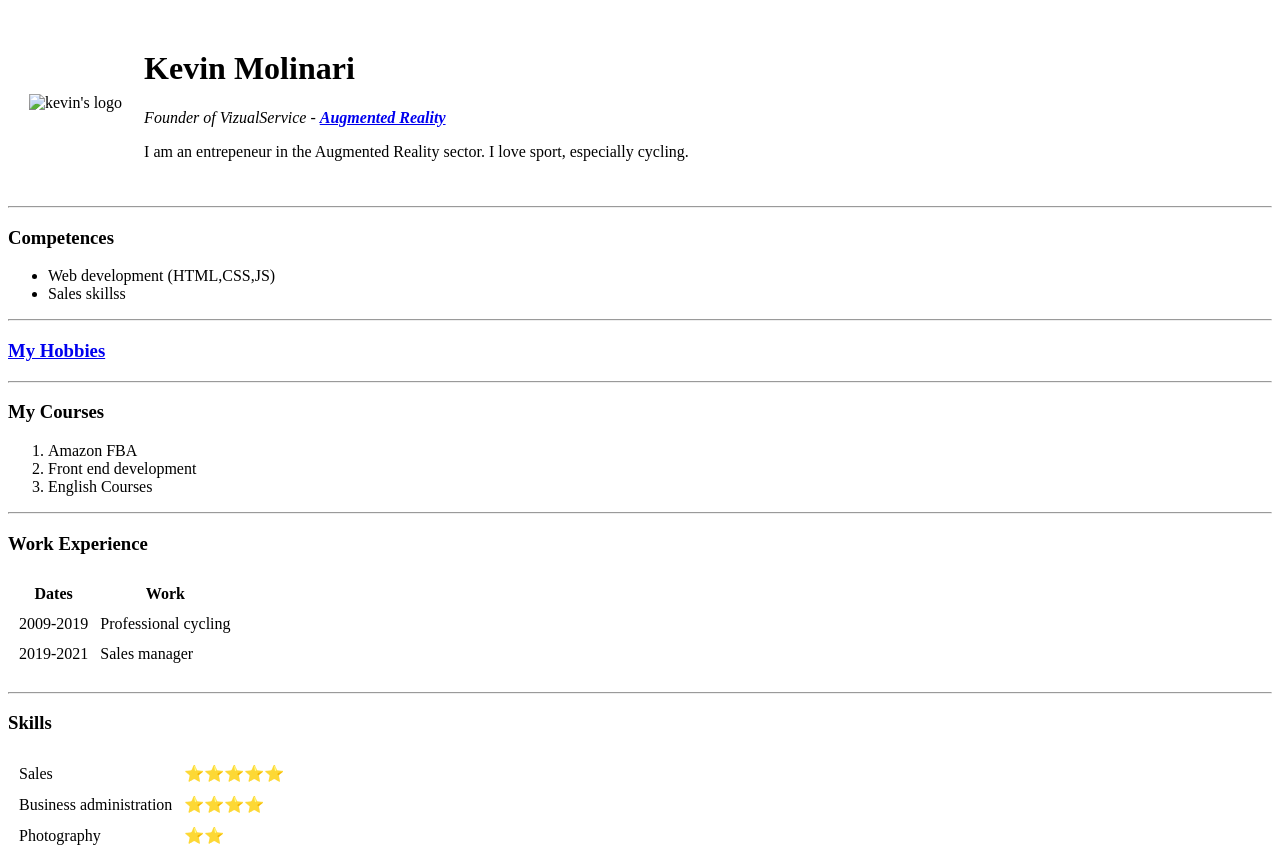
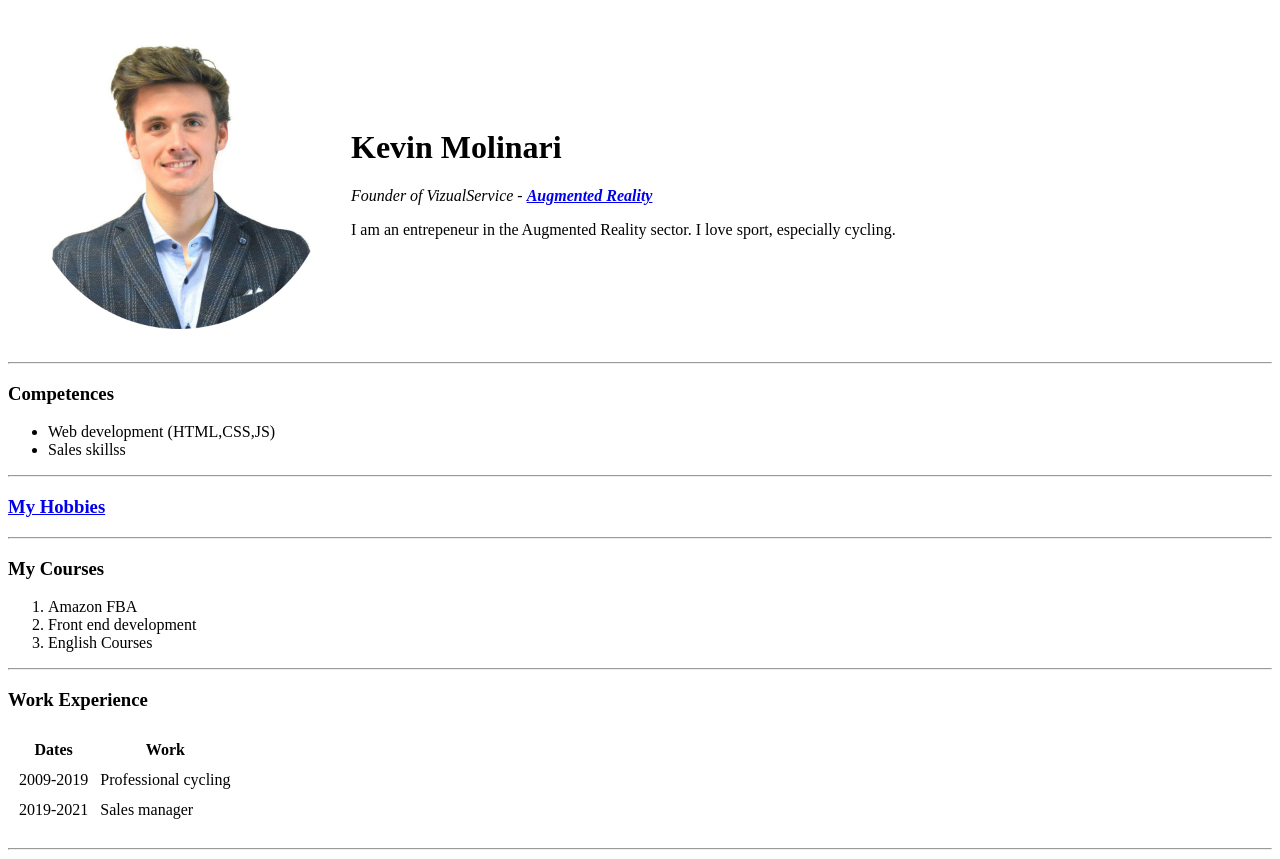
Before and after one commit to kemolinari/cv, a plain HTML site: page index.html in a window 1280 px wide. Shown: the top 859 px of the page. Drawn offline with Linux system fonts and the light colour scheme.

Commit message:
Update index.html

```diff
--- a/index.html
+++ b/index.html
@@ -12,7 +12,7 @@
 <body>
   <table cellspacing="20">
     <tr>
-      <td> <img src="images/circle-cropped.png" height="300" width="300" alt="kevin's logo" /> </td>
+      <td> <img src="circle-cropped.png" height="300" width="300" alt="kevin's logo" /> </td>
       <td>
         <h1>Kevin Molinari</h1>
         <p>
```
